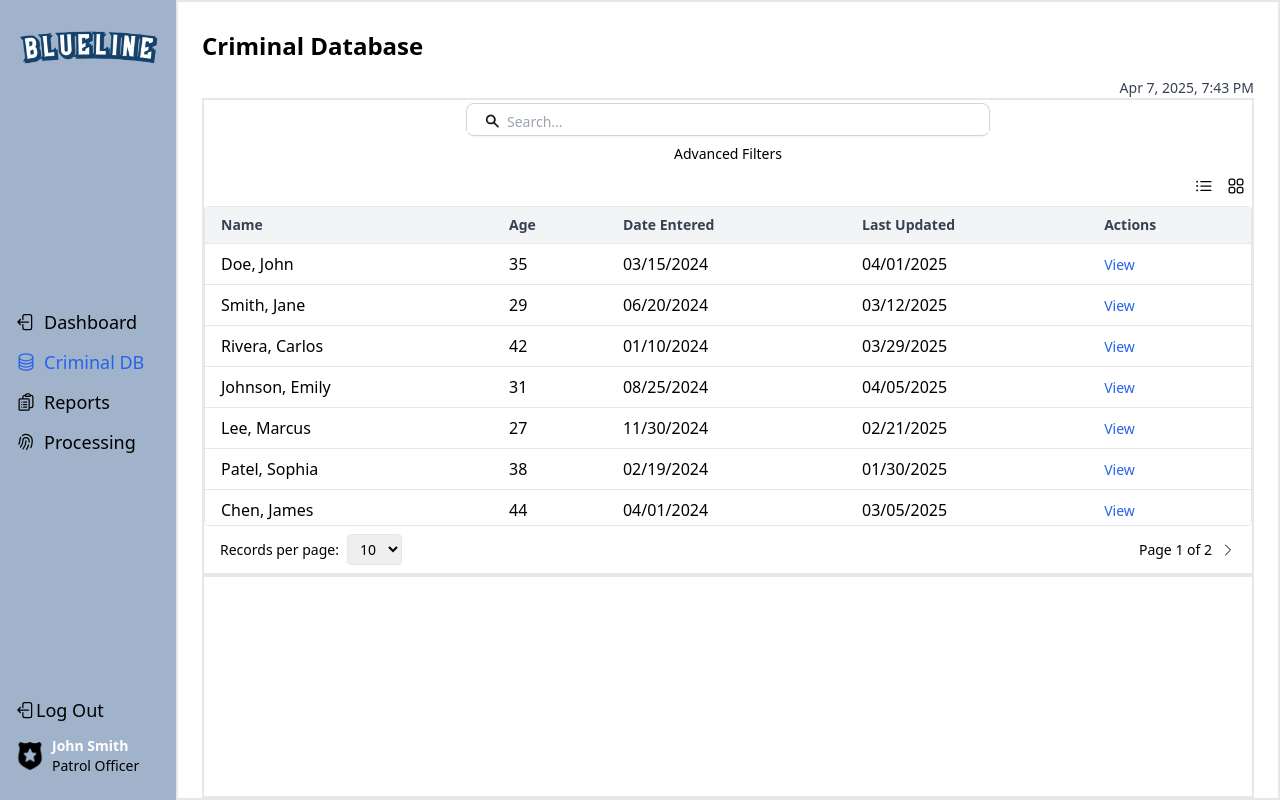
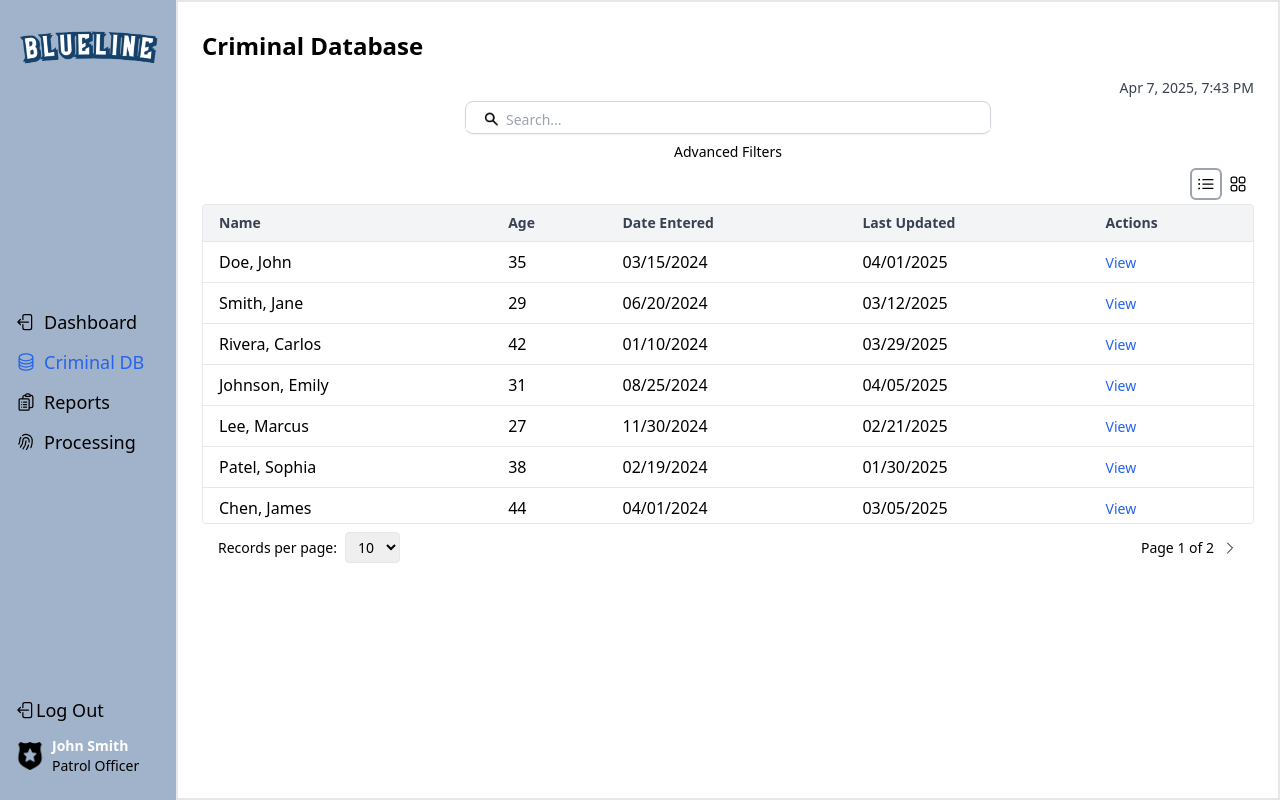
Before and after one commit to Jessalynnic/BlueLine, a React (Create React App) app in the folder blueline/: page /dashboard in a window 1280 px wide. Both pictures are taken after a click on the element "Criminal DB". Built offline with nearby package versions, Linux system fonts and the light colour scheme.

Commit message:
Added an active state to the table and grid icons to track which one is clicked

```diff
--- a/blueline/src/pages/components/tableLayout.js
+++ b/blueline/src/pages/components/tableLayout.js
@@ -53,7 +53,7 @@ function CriminalTable({ data }) {
                         }}
                         className="ml-2 px-2 py-1 border rounded"
                     >
-                        {[5, 10, 15, 20].map((n) => (
+                        {[10, 15, 20].map((n) => (
                         <option key={n} value={n}>{n}</option>
                         ))}
                     </select>
--- a/blueline/src/pages/criminalDB.js
+++ b/blueline/src/pages/criminalDB.js
@@ -1,4 +1,4 @@
-import React from "react";
+import React, { useState } from "react";
 import SearchBar from "./components/searchBar";
 import { ListBulletIcon, Squares2X2Icon } from "@heroicons/react/24/outline";
 import CriminalTable from "./components/tableLayout";
@@ -22,6 +22,8 @@ const criminals = [
 ];
 
 const CriminalDB = () => {
+    const [viewMode, setViewMode] = useState("table");
+
     return (
         <div className="flex flex-col">
             <div className="flex flex-col h-30 items-center justify-center gap-2">
@@ -29,26 +31,25 @@ const CriminalDB = () => {
                 <span className="text-sm">Advanced Filters</span>
             </div>
             <div className="w-full h-10 flex items-center justify-end">
-                <button
-                    type="submit"
-                    className="w-8 flex items-center justify-center rounded-md hover:bg-gray-100"
+                <div
+                    onClick={() => setViewMode("table")}
+                    className={`w-8 h-8 flex items-center justify-center rounded-md cursor-pointer hover:bg-gray-100
+                        ${viewMode === "table" ? "border-2 border-gray-400" : ""}`}
                 >
                     <ListBulletIcon className="w-5 h-5" />
-                </button>
-                <button
-                    type="submit"
-                    className="w-8 flex items-center justify-center rounded-md hover:bg-gray-100"
+                </div>
+
+                <div
+                    onClick={() => setViewMode("grid")}
+                    className={`w-8 h-8 flex items-center justify-center rounded-md cursor-pointer hover:bg-gray-100
+                        ${viewMode === "grid" ? "border-2 border-gray-400" : ""}`}
                 >
                     <Squares2X2Icon className="w-5 h-5" />
-                </button>
+                </div>
             </div>
             <div>
                 <CriminalTable data={criminals} />
             </div>
-            <div className="border-2 w-full">
-
-            </div>
-
         </div>
     );
 };
--- a/blueline/src/pages/dashboard.js
+++ b/blueline/src/pages/dashboard.js
@@ -10,12 +10,6 @@ import CriminalDB from './criminalDB';
 function Dashboard() {
     const navigate = useNavigate();
     const [headerText, setHeaderText] = useState("Dashboard Overview");
-
-    const criminals = [
-      { id: 1, name: "John Doe", status: "In Custody", age: 35 },
-      { id: 2, name: "Jane Smith", status: "Wanted", age: 29 },
-      { id: 3, name: "Carlos Rivera", status: "Released", age: 42 },
-    ];
 
     const handleClick = () => {
         navigate('/');  // Navigate to the login page
@@ -58,7 +52,7 @@ function Dashboard() {
           <h1 className='text-2xl mb-4 font-bold'>{headerText}</h1>
           <CurrentDateDisplay />
 
-          <div className="flex-1 flex flex-col h-2/3 border-2">
+          <div className="flex-1 flex flex-col h-2/3">
             {headerText === "Criminal Database" && <CriminalDB />}
           </div>
         </div>
```
